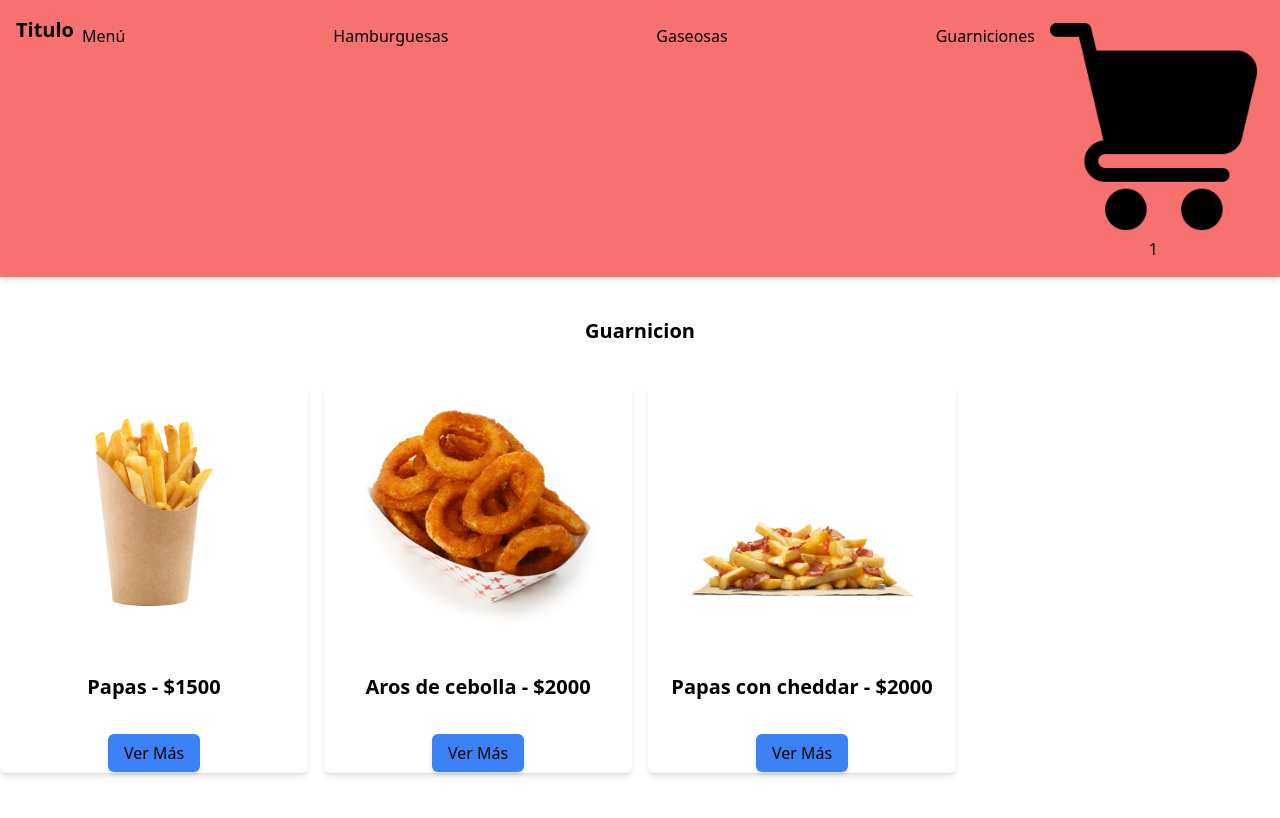
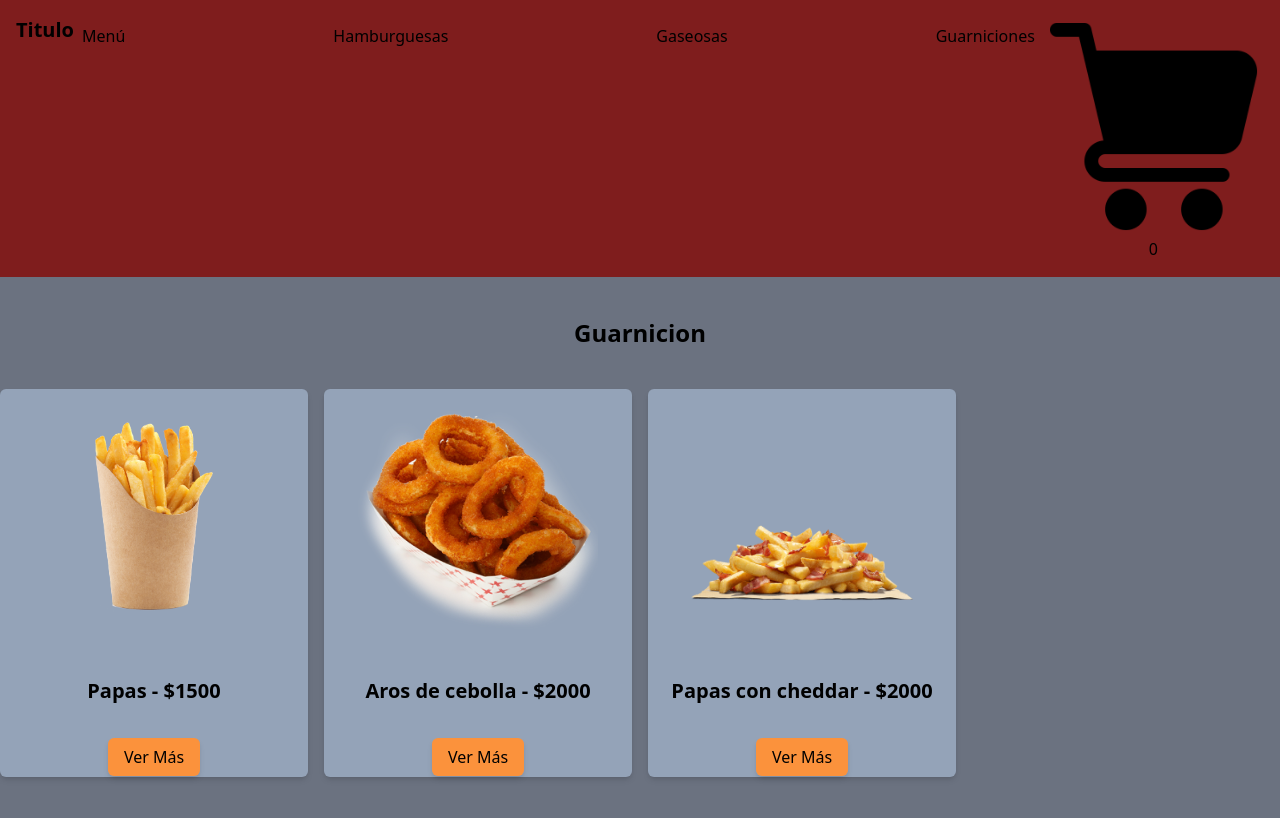
Before and after one commit to IgnacioAlvarez123/proyectoReactJS, a React (Vite) app: page /menu/Guarnicion in a window 1280 px wide. Shown: the top 818 px of the page. Built offline with nearby package versions, Linux system fonts and the light colour scheme.

Commit message:
incorporacion del carrito e item count

```diff
--- a/src/App.jsx
+++ b/src/App.jsx
@@ -2,11 +2,15 @@ import NavBar from "./components/NavBar"
 import ItemListContainer from "./components/ItemListContainer"
 import { BrowserRouter, Route, Routes } from "react-router-dom"
 import ItemDetailContainer from "./components/ItemDetailContainer"
+import { CartProvider } from "./context/CartContext"
+import Carrito from "./components/Carrito"
 
 
 const App = () => {
+
   return (
-    <>
+    <div>
+      <CartProvider>
         <BrowserRouter>
           <NavBar />
           <Routes>
@@ -14,9 +18,11 @@ const App = () => {
             <Route path="/item/:id" element={<ItemDetailContainer />} />
             <Route path="/menu/" element={<ItemListContainer />} />
             <Route path="/menu/:categoria" element={<ItemListContainer />} />
+            <Route path="/carrito" element={<Carrito />} />
           </Routes>
         </BrowserRouter>
-    </>
+      </CartProvider>
+    </div>
   )
 }
 
--- /dev/null
+++ b/src/components/Carrito.jsx
@@ -0,0 +1,40 @@
+import React, { useContext } from 'react'
+import { CartContext } from '../context/CartContext'
+
+const Carrito = () => {
+
+    const { carrito, precioTotal, vaciarCarrito } = useContext(CartContext)
+
+    const handleVaciar = () => {
+        vaciarCarrito();
+    }
+
+    return (
+        <div className='backround'>
+            <h2 className='main-title'>Carrito</h2>
+
+            {
+                carrito.map((prod) => (
+                    <div key={prod.id }>
+                        <br />
+                        <h3 className='card-title'>{prod.nombre}</h3>
+                        <p className='card-title'>Precio por producto: ${prod.precio}</p>
+                        <p className='card-title'>Precio total: ${prod.precio * prod.cantidad}</p>
+                        <p className='card-title'>Cantidad: {prod.cantidad}</p>
+                        <br />
+                    </div>
+                ))
+            }
+            {carrito.length > 0 ?
+                <>
+                    <h4 className='card-title'>Precio total: ${precioTotal()}</h4>
+                    <button onClick={handleVaciar} className='btn'>Vaciar carrito</button>
+                </> :
+                <h4 className='card-title'>El carrito esta vacío </h4>
+
+            }
+        </div>
+    )
+}
+
+export default Carrito;
--- a/src/components/CartWidget.jsx
+++ b/src/components/CartWidget.jsx
@@ -1,11 +1,19 @@
-
+import { useContext } from "react";
+import { Link } from "react-router-dom";
+import { CartContext } from "../context/CartContext";
 
 const CartWidget = () => {
+
+    const { cantidadCarrito } = useContext(CartContext)
+
     return (
         <>
-            <div className="flex ">
-                <img src="../img/carrito.png" alt="Carrito" className="list-image h-10 w-10" />
-                <p>1</p>
+            <div className="hover-nav">
+                <Link className="flex " to={"/carrito"}>
+                    <img src="../img/carrito.png" alt="Carrito" className="list-image h-10 w-10" />
+                    <span>{String(cantidadCarrito())}</span>
+
+                </Link>
             </div>
         </>
     );
--- /dev/null
+++ b/src/components/ItemCount.jsx
@@ -0,0 +1,22 @@
+
+
+const ItemCount = ({ cantidad, handleRestar, handleSumar, handleAgregar }) => {
+
+
+
+  return (
+    <div>
+
+      <div className='contador'>
+        <button className='btn-resta' onClick={handleRestar} >-</button>
+        <p>{cantidad}</p>
+        <button className='btn-suma' onClick={handleSumar} >+</button>
+
+
+      </div>
+      <button className="btn" onClick={handleAgregar}>Agregar al carrito</button>
+    </div>
+  )
+}
+
+export default ItemCount;
--- a/src/components/ItemDetail.jsx
+++ b/src/components/ItemDetail.jsx
@@ -1,11 +1,33 @@
+import { CartContext } from "../context/CartContext";
+import ItemCount from "./itemCount";
+import React, { useContext, useState } from 'react'
 
 const ItemDetail = ({ item }) => {
+
+    const { carrito, handleAgregar } = useContext(CartContext);
+
+
+
+    const [cantidad, setCantidad] = useState(1);
+
+    const handleRestar = () => {
+        cantidad > 1 && setCantidad(cantidad - 1)
+    }
+
+    const handleSumar = () => {
+        setCantidad(cantidad + 1)
+    }
+
+
+
+
+
     return (
         <div className="card-description">
             <img className="card-image" src={item.imagen} alt={item.nombre} />
             <h3 className="card-title">{item.nombre} - ${item.precio}</h3>
             <p className="card-text">{item.descripcion}</p>
-            <button className="btn">Agregar al carrito</button>
+            <ItemCount cantidad={cantidad} handleSumar={handleSumar} handleRestar={handleRestar} handleAgregar={() => { handleAgregar(item, cantidad) }} />
         </div>
     )
 }
--- a/src/components/ItemDetailContainer.jsx
+++ b/src/components/ItemDetailContainer.jsx
@@ -18,7 +18,7 @@ const ItemDetailContainer = () => {
 
     return (
 
-        <div >
+        <div className="backround">
             {item && <ItemDetail item={item} />}
         </div>
     )
--- a/src/components/ItemListContainer.jsx
+++ b/src/components/ItemListContainer.jsx
@@ -28,8 +28,9 @@ const ItemListContainer = () => {
 
     return (
 
-
-        <ItemList productos={productos} titulo={titulo} />
+        <div className="backround">
+            <ItemList productos={productos} titulo={titulo} />
+        </div>
 
     )
 };
--- a/src/components/NavBar.jsx
+++ b/src/components/NavBar.jsx
@@ -9,10 +9,10 @@ const NavBar = () => {
                     <h1 className="card-title">Titulo</h1>
                 </Link>
                 <nav className="nav">
-                    <li><Link to="/Menu" >Menú</Link></li>
-                    <li><Link to="/Menu/Hamburguesas">Hamburguesas</Link></li>
-                    <li><Link to="/Menu/Gaseosas">Gaseosas</Link></li>
-                    <li><Link to="/menu/Guarnicion">Guarniciones</Link></li>
+                    <li className="hover-nav"><Link to="/Menu" >Menú</Link></li>
+                    <li className="hover-nav"><Link to="/Menu/Hamburguesas">Hamburguesas</Link></li>
+                    <li className="hover-nav"><Link to="/Menu/Gaseosas">Gaseosas</Link></li>
+                    <li className="hover-nav"><Link to="/menu/Guarnicion">Guarniciones</Link></li>
                 </nav>
                 <CartWidget></CartWidget>
             </header>
--- /dev/null
+++ b/src/context/CartContext.jsx
@@ -0,0 +1,49 @@
+import { createContext, useEffect, useState } from "react";
+
+
+export const CartContext = createContext();
+
+const carritoInicial = JSON.parse(localStorage.getItem("carrito")) || [];
+
+export const CartProvider = ({ children }) => {
+    const [carrito, setCarrito] = useState(carritoInicial);
+
+    const handleAgregar = (item, cantidad) => {
+        const itemAgregado = { ...item, cantidad };
+
+
+        const nuevoCarrito = [...carrito]
+        const estaEnElCarrito = nuevoCarrito.find((producto) => producto.id === itemAgregado.id)
+
+        if (estaEnElCarrito) {
+            estaEnElCarrito.cantidad += cantidad;
+            setCarrito(nuevoCarrito);
+        }
+        else {
+            nuevoCarrito.push(itemAgregado);
+        }
+        setCarrito(nuevoCarrito);
+    }
+
+    const cantidadCarrito = () => {
+        return carrito.reduce((acc, prod) => acc + prod.cantidad, 0)
+    }
+
+    const precioTotal = () => {
+        return carrito.reduce((acc, prod) => acc + prod.precio * prod.cantidad, 0)
+    }
+
+    const vaciarCarrito = () => {
+        setCarrito([])
+    }
+
+    useEffect(() => {
+        localStorage.setItem("carrito", JSON.stringify(carrito))
+    }, [carrito])
+
+    return (
+        <CartContext.Provider value={{ carrito, handleAgregar, cantidadCarrito, precioTotal, vaciarCarrito }}>
+            {children}
+        </CartContext.Provider>
+    )
+}
--- a/src/index.scss
+++ b/src/index.scss
@@ -12,7 +12,7 @@
 
 
 .header {
-    @apply flex justify-between text-center p-4 bg-red-400 shadow-md;
+    @apply flex justify-between text-center p-4 bg-red-900 shadow-md;
 }
 
 .nav {
@@ -24,14 +24,22 @@
 }
 
 .btn {
-    @apply px-4 py-2 rounded-md shadow-md bg-blue-500
+    @apply px-4 py-2 rounded-md shadow-md bg-orange-400 hover:bg-orange-300;
+}
+
+.btn-resta {
+    @apply px-4 py-2 rounded-md shadow-md bg-red-600 hover:bg-red-400;
+}
+
+.btn-suma {
+    @apply px-4 py-2 rounded-md shadow-md bg-green-500 hover:bg-green-400;
 }
 
 .card-title {
     @apply text-xl font-bold;
 }
 
-.card-text{
+.card-text {
     @apply text-lg;
 }
 
@@ -44,13 +52,25 @@
 }
 
 .card {
-    @apply p-2 shadow-md space-y-10 rounded-md hover:scale-90 transition-all text-center row-span-2;
+    @apply  bg-slate-400 p-2 shadow-md space-y-10 rounded-md hover:scale-90 transition-all text-center row-span-2;
 }
 
-.card-description{
-    @apply p-2 shadow-md space-y-10 rounded-md  text-center row-span-2;
+.card-description {
+    @apply p-2 shadow-md space-y-10 rounded-md text-center row-span-2;
 }
 
-.main-title{
-    @apply text-xl font-bold p-10 text-center;
+.main-title {
+    @apply text-2xl font-bold p-10 text-center;
 }
+
+.backround {
+    @apply bg-gray-500
+}
+
+.contador {
+    @apply flex place-content-center gap-4 place-items-center pb-5
+}
+
+.hover-nav{
+    @apply hover:scale-90 transition-all
+}
```
Lines whose indentation alone changed are shown as unchanged.
